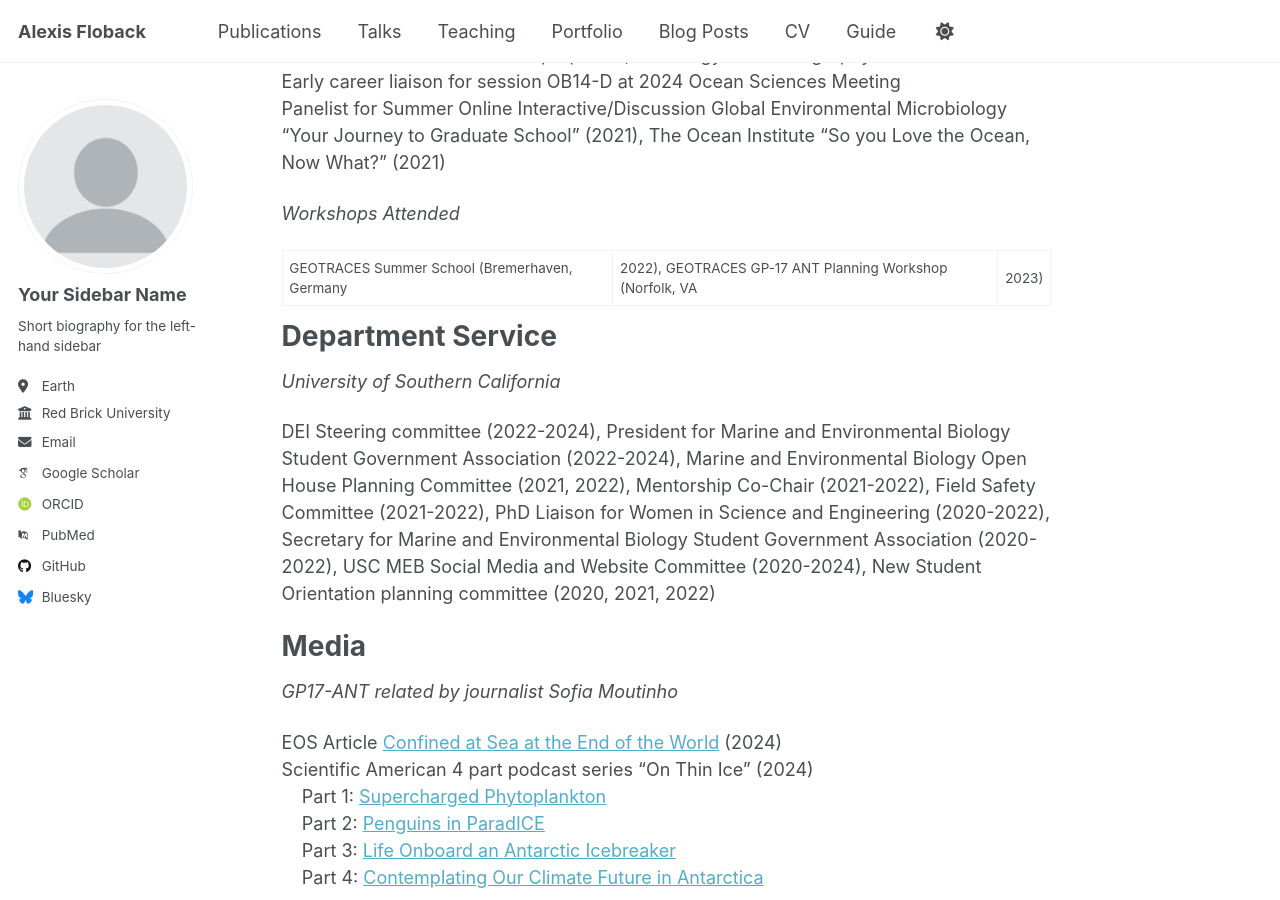
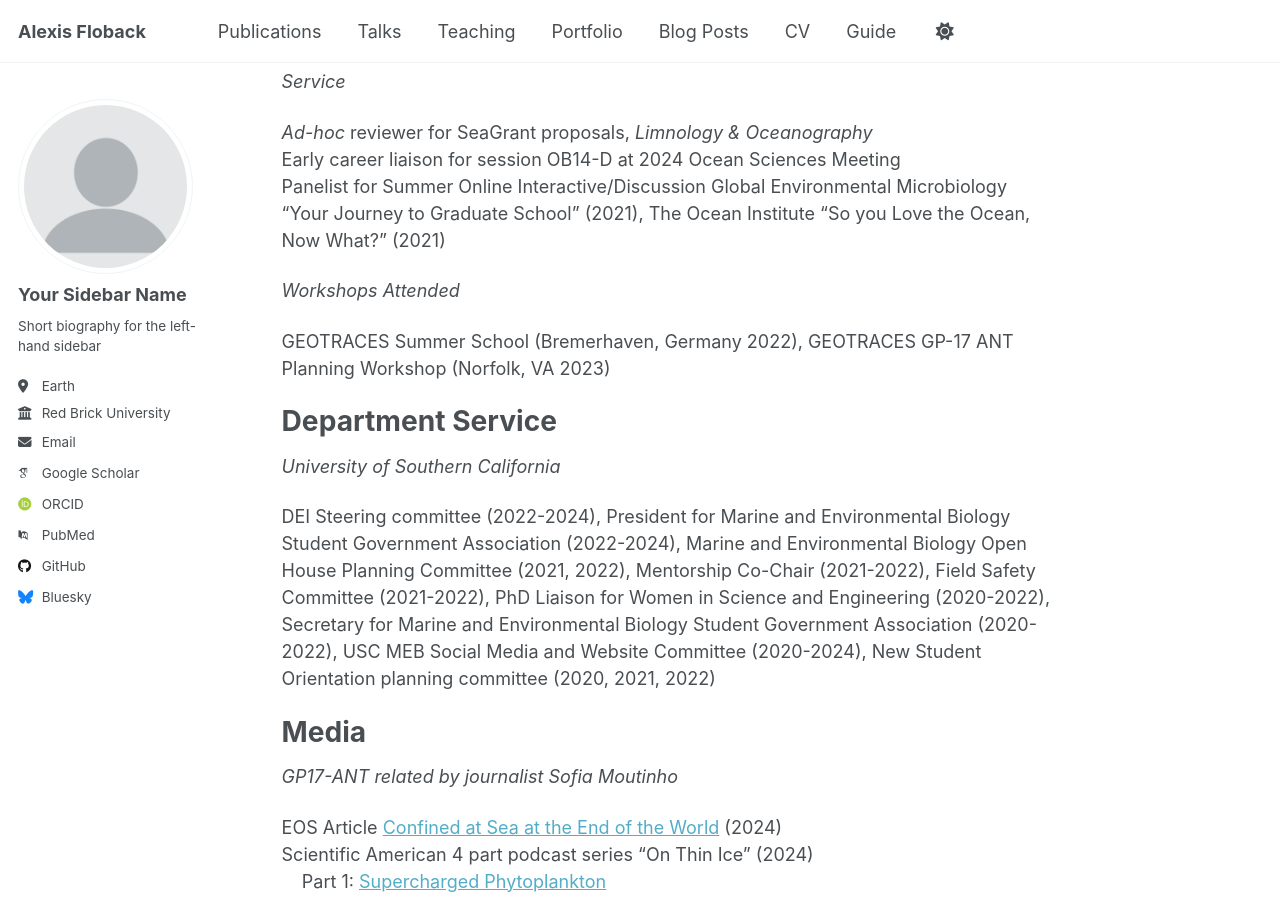
Before and after one commit to alexis-floback/alexis-floback.github.io, a Jekyll site: the page built from _pages/cv.md, in a window 1280 px wide and 900 px high, scrolled down 4537 px. Built offline with Jekyll 4.4.1, drawn with Linux system fonts in a browser that asks for light colours; some web fonts are replaced.

Commit message:
Update cv.md

```diff
--- a/_pages/cv.md
+++ b/_pages/cv.md
@@ -13,7 +13,7 @@ Postdoctoral Researcher
 Department of Oceanography, University of Hawai'i at Mānoa
 
 **Email:** floback@hawaii.edu |
-**BlueSky**: [@AFloback](https://bsky.app/profile/afloback.bsky.social)
+**BlueSky**: [@AFloback](https://bsky.app/profile/afloback.bsky.social) |
 **Address:** 1000 Pope Road, Honolulu, HI 96822
 
 **Research Expertise:** contextualizing trace metal biogeochemistry with physical ocean dynamics and microbial interactions
@@ -109,7 +110,7 @@ _Undergraduate_\
 _University of Southern California:_\
 Alana Synder (2024), Jennifer Weiske* (2022-2023), Leslie Donan (2021-2023), Jacqueline Tran (2020-2021)
 
-_Other:_
+_Other:_\
 Courtney White (NSU, 2023), Heidi Hellenbrand (NSU, 2023), Kourtney Burgess(CSUMB, 2020-2022)
 
 Awards and Honors
@@ -141,7 +142,7 @@ Panelist for Summer Online Interactive/Discussion Global Environmental Microbiol
 
 _Workshops Attended_
 
-GEOTRACES Summer School (Bremerhaven, Germany | 2022), GEOTRACES GP-17 ANT Planning Workshop (Norfolk, VA | 2023)
+GEOTRACES Summer School (Bremerhaven, Germany 2022), GEOTRACES GP-17 ANT Planning Workshop (Norfolk, VA  2023)
 
 Department Service
 ======
```
Also changed, not shown: other parts of _pages/cv.md (+4 -3 lines).
